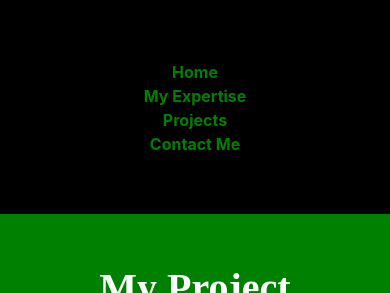
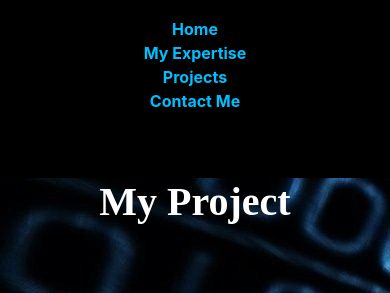
Before and after one commit to sam3106/First-Portfolio-Site, a PHP site: page /projects.php in a window 390 px wide. Shown: the top 293 px of the page. Run offline with PHP 8.4, Linux system fonts and the light colour scheme.

Commit message:
Update projects.css

```diff
--- a/projects.css
+++ b/projects.css
@@ -1,15 +1,15 @@
-html,body{
-    background-color:green;
-    height: auto;
+body{
+  background-image:url("body.jpg");
+
 }
 nav{
     background:black;
     color:#22a53f;
     text-align: center;
-    padding: 10px;
+    padding: 2vh;
 }
 nav a{
-color:green;
+color:deepskyblue;
 text-decoration: none;
 }
 .center{
@@ -17,8 +17,8 @@ text-decoration: none;
 }
 .fix-row{
 
-    padding-top: 50px;
-    margin-bottom: 50px;
+    padding-top: 3vh;
+    margin-bottom: 3vh;
 }
 .img-fluid{
 
@@ -35,6 +35,9 @@ color:black;
     margin-bottom:5vh;
     font-family: 'Spectral SC', serif;}
 
+.body{
+    background-color: deepskyblue;
+}
 
 /*                 Animations                    */
 .descend{position: relative;animation-name:
@@ -52,3 +55,17 @@ color:black;
 @keyframes left{0%  {left: -500px; opacity:-3;}
 	             100%{ left: 0px; opacity: 1;}
 }
+@media only screen and (max-width: 767px) {
+
+    .img-fluid{
+    width:35%;
+    }
+        .fix-row{
+        padding-top:0vh;
+        margin-bottom: 0vh;
+    }
+    nav a{
+        overflow: hidden;
+        white-space: nowrap
+    }
+}
```
